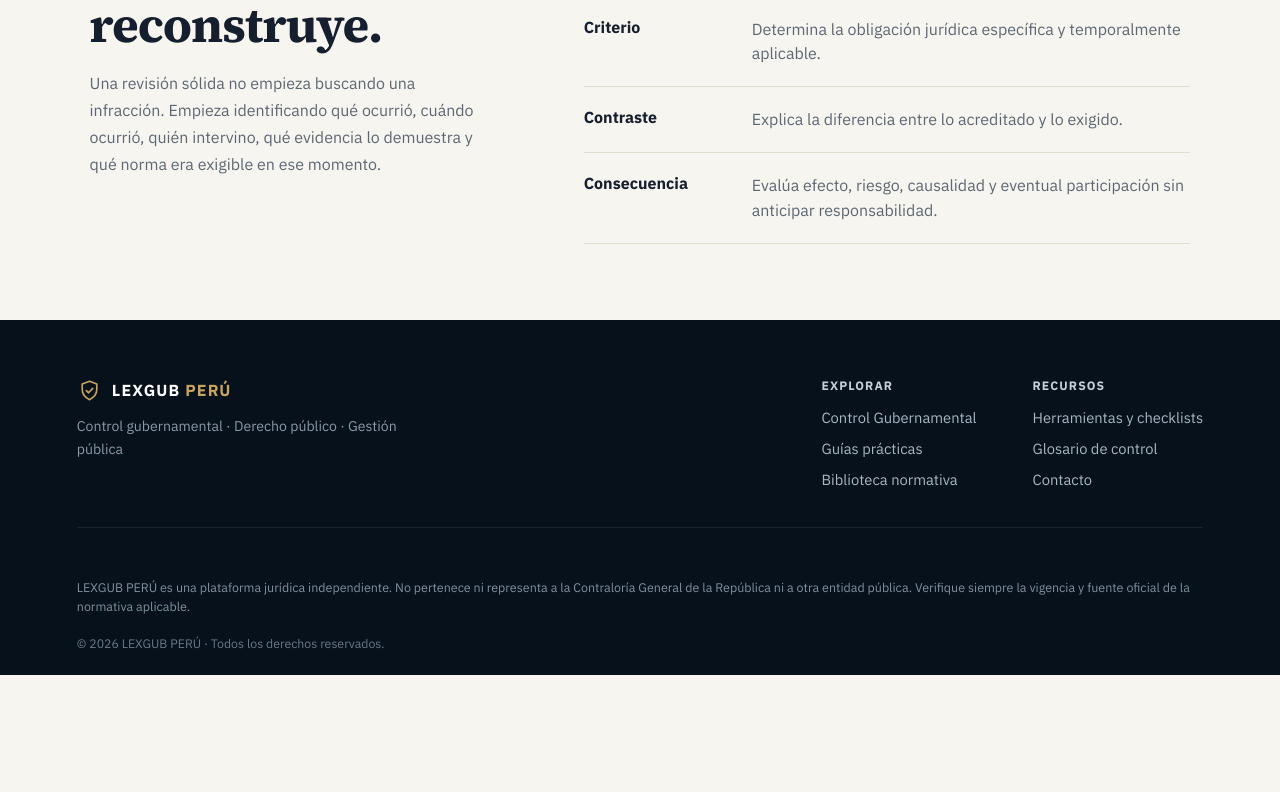
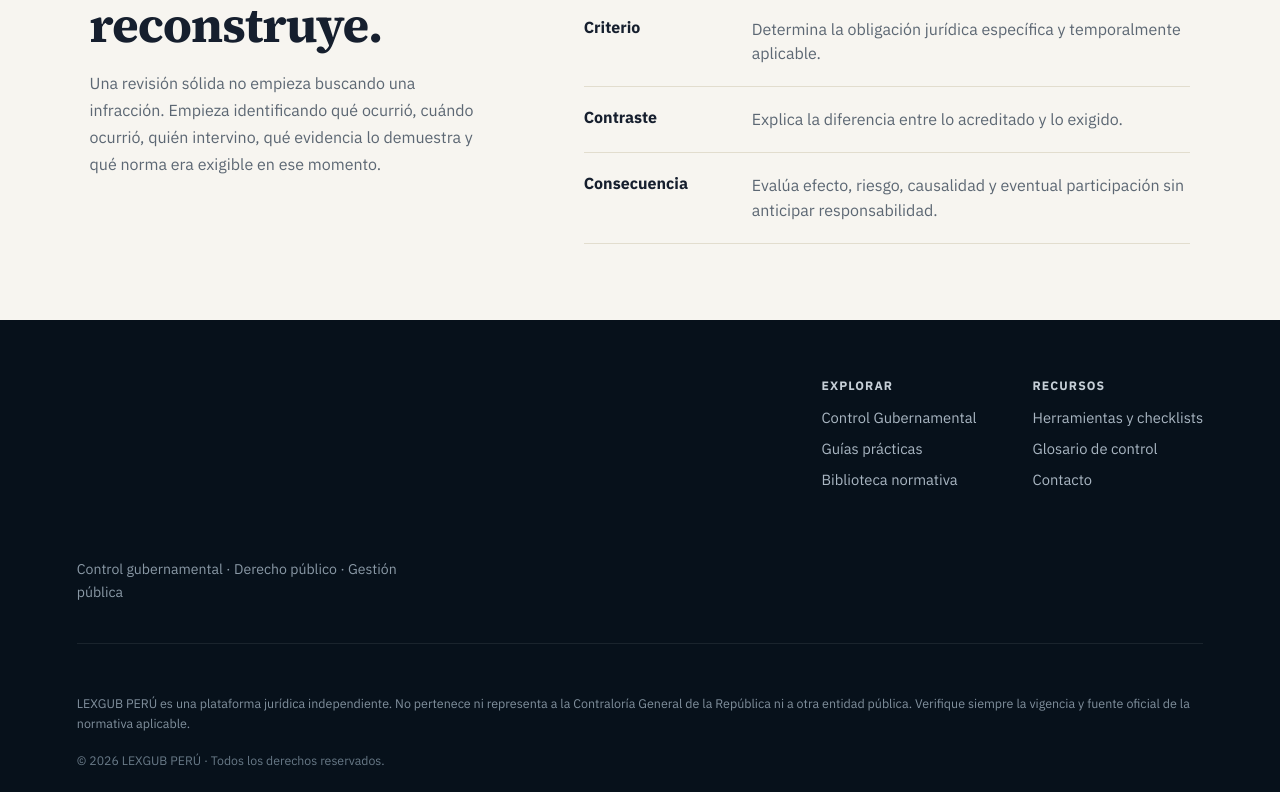
Before and after one commit to lexgub-peru/lexgub-web, a Next.js app: page / in a window 1280 px wide. Shown: the part 3168-3960 px from the top of the page. Before the commit the page ends 3843 px from the top, so only its background shows below. Built offline with nearby package versions, Linux system fonts and the light colour scheme.

Commit message:
feat: aplicar logo LexGub en footer

```diff
--- a/app/components/Footer.tsx
+++ b/app/components/Footer.tsx
@@ -1,5 +1,5 @@
+import Image from 'next/image';
 import Link from 'next/link';
-import { IconShield } from './icons';
 
 const columns = [
   {
@@ -25,10 +25,15 @@ export default function Footer() {
     <footer>
       <div className="footerTop">
         <div className="footerBrand">
-          <div className="brand footerBrandMark">
-            <IconShield className="brandIcon" />
-            <span className="brandWord">LEXGUB <span className="brandAccent">PERÚ</span></span>
-          </div>
+          <Link href="/" className="footerLogoLink" aria-label="LEXGUB PERÚ — Inicio">
+            <Image
+              src="/lexgub-logo.webp"
+              alt="LEXGUB PERÚ"
+              width={420}
+              height={164}
+              className="footerLogo"
+            />
+          </Link>
           <p>Control gubernamental · Derecho público · Gestión pública</p>
         </div>
 
```
